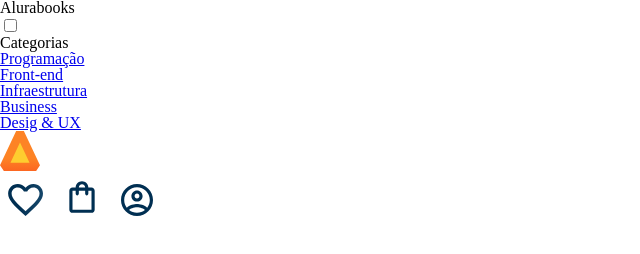
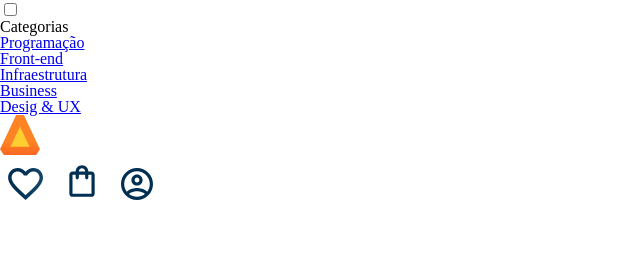
Before and after one commit to GabrielSiebert/AluraBookG16, a plain HTML site: page index.html in a window 1280 px wide. Shown: the whole page, without its empty margins (0-640 px from the left). Drawn offline with Linux system fonts and the light colour scheme.

Commit message:
verificar codigo index

```diff
--- a/index.html
+++ b/index.html
@@ -9,8 +9,7 @@
     <link rel="stylesheet" href="style.css"
 </head>
 <body>
-    <h1>Alurabooks</h1>
-    <header class="cabeçalho">
+        <header class="cabeçalho">
         <div class="container">
             <input type="checkbox" id="menu" class="container__botão">
             <label for="menu">
```
